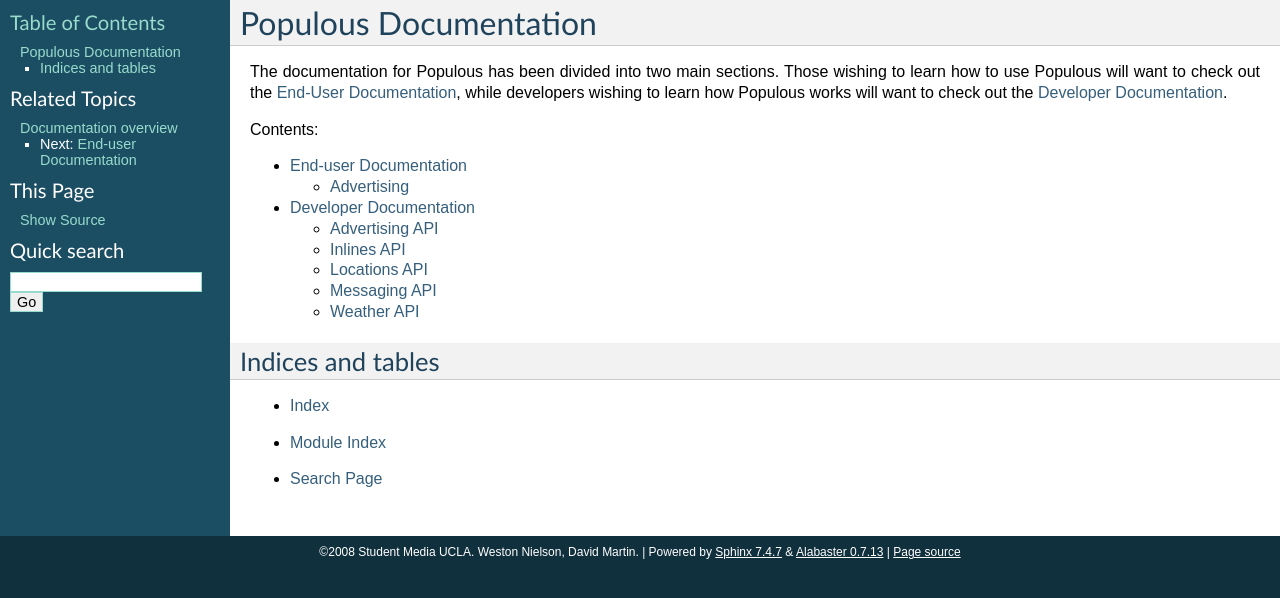
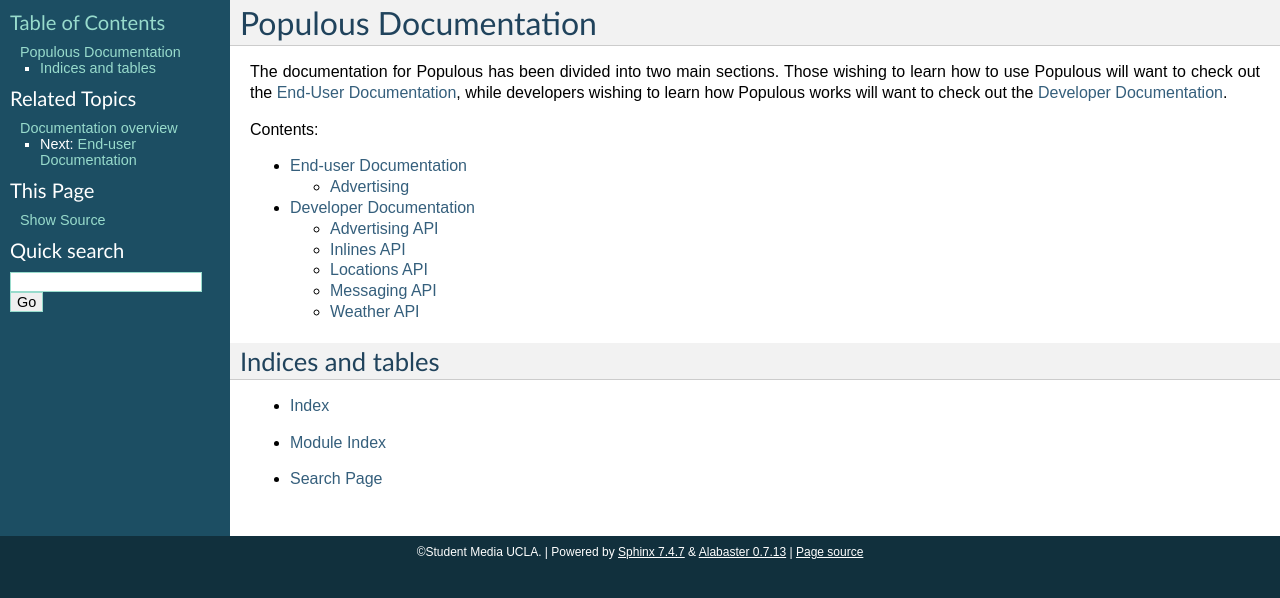
Before and after one commit to caiges/populous, a Sphinx documentation site: the page built from docs/index.txt, in a window 1280 px wide. Shown: the top 598 px of the page. Built offline with Sphinx 7.4.7, drawn with Linux system fonts in a browser that asks for light colours.

```diff
--- a/docs/conf.py
+++ b/docs/conf.py
@@ -37,7 +37,7 @@ master_doc = 'index'
 
 # General substitutions.
 project = 'Populous'
-copyright = '2008 Student Media UCLA.  Weston Nielson, David Martin'
+copyright = 'Student Media UCLA'
 
 # The default replacements for |version| and |release|, also used in various
 # other places throughout the built documents.
@@ -158,8 +158,7 @@ htmlhelp_basename = 'Populousdoc'
 # Grouping the document tree into LaTeX files. List of tuples
 # (source start file, target name, title, author, document class [howto/manual]).
 latex_documents = [
-  ('index', 'Populous.tex', 'Populous Documentation',
-   'Weston Nielson, David Martin', 'manual'),
+  ('index', 'Populous.tex', 'Populous Documentation', copyright, 'manual'),
 ]
 
 # The name of an image file (relative to this directory) to place at the top of
```
